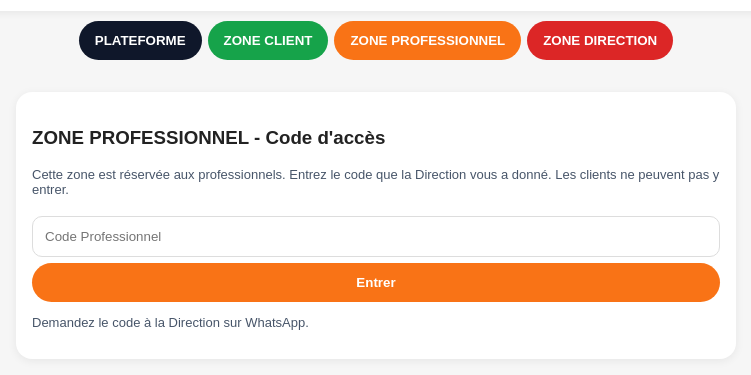
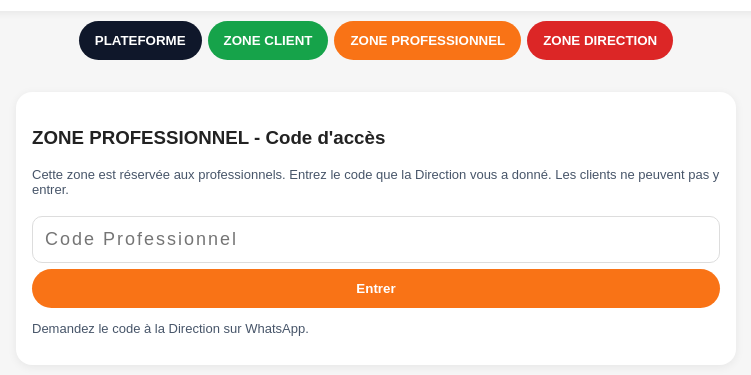
Before and after one commit to lahchimiabdellah1-glitch/casa-mohammedia, a plain HTML site: page index.html in a window 1280 px wide. Both pictures are taken after a click on the button "ZONE PROFESSIONNEL". Shown: the part 83-458 px from the top of the page, without its empty margins (264-1015 px from the left). Drawn offline with Linux system fonts and the light colour scheme.

Commit message:
Update index.html

```diff
--- a/index.html
+++ b/index.html
@@ -44,7 +44,8 @@ input,select{width:100%;padding:12px;border:1px solid #ddd;border-radius:10px;ma
 label{font-weight:700;font-size:14px}
 .check{display:flex;gap:8px;align-items:center;font-weight:400}
 .check input{width:auto}
-</style></head><body>
+.code-input{-webkit-text-security:disc;text-security:disc;letter-spacing:2px;font-size:18px}
+</style></head><body><div style="position:absolute;left:-9999px;top:-9999px;opacity:0;height:0;overflow:hidden" aria-hidden="true"><input type="text" name="fake-username" tabindex="-1" autocomplete="off"><input type="password" name="fake-password" tabindex="-1" autocomplete="off"></div>
 <header><h1>Casa-Mohammedia Services</h1><div class="muted">Trouvez quelqu'un de confiance, aujourd'hui.</div><div class="muted">Vous êtes sur : ZONE DIRECTION</div></header>
 <div class="tabs">
 <button class="b-plate" onclick="show('plate')">PLATEFORME</button>
@@ -64,7 +65,7 @@ label{font-weight:700;font-size:14px}
 <div class="disclaimer">⚠️ <b>Important - À lire avant de contacter</b><br><br>Casa-Mohammedia Services est uniquement une plateforme de mise en relation entre le client et le professionnel.<br><br>La Direction <b>n'est pas responsable</b> en cas de conflit, de désaccord, de retard, de mauvaise qualité du travail, de prix non respecté, ou de problème de paiement entre le client et le professionnel.<br><br>Le client et le professionnel doivent se mettre d'accord entre eux, avant de commencer le travail, sur le prix, le délai et les détails du service.<br>En utilisant cette plateforme, vous acceptez que tout accord, paiement ou litige se règle directement entre vous, sans engager la responsabilité de la Direction.<br><br>Seuls les professionnels <b>Activés</b> par la Direction sont affichés ici.</div>
 </div>
 <div id="presta" class="hidden">
-<div class="card" id="loginPro"><h3>ZONE PROFESSIONNEL - Code d'accès</h3><p class="small">Cette zone est réservée aux professionnels. Entrez le code que la Direction vous a donné. Les clients ne peuvent pas y entrer.</p><input id="codePro" placeholder="Code Professionnel" type="password"><button class="b-presta" style="width:100%" onclick="loginPro()">Entrer</button><p class="small" id="msgPro" style="color:#dc2626"></p><p class="small">Demandez le code à la Direction sur WhatsApp.</p></div>
+<div class="card" id="loginPro"><h3>ZONE PROFESSIONNEL - Code d'accès</h3><p class="small">Cette zone est réservée aux professionnels. Entrez le code que la Direction vous a donné. Les clients ne peuvent pas y entrer.</p><input id="codePro" placeholder="Code Professionnel" type="text" inputmode="numeric" autocomplete="new-password" autocorrect="off" autocapitalize="off" spellcheck="false" data-lpignore="true" data-1p-ignore="true" name="code-pro-unique-casa" class="code-input"><button class="b-presta" style="width:100%" onclick="loginPro()">Entrer</button><p class="small" id="msgPro" style="color:#dc2626"></p><p class="small">Demandez le code à la Direction sur WhatsApp.</p></div>
 <div id="panelPro" class="hidden">
 <div class="card"><h3>ZONE PROFESSIONNEL - Inscription</h3>
 <div class="big"><div class="price">Abonnement : 99 DH / mois</div><div style="font-weight:800">Activités illimitées</div>
@@ -86,7 +87,7 @@ label{font-weight:700;font-size:14px}
 </div></div>
 </div></div>
 <div id="admin" class="hidden">
-<div class="card" id="loginAdmin"><h3>ZONE DIRECTION - Pour toi seul</h3><p class="small">Entrez votre code Direction</p><input id="codeAdmin" placeholder="Code Direction" type="password"><button class="b-admin" style="width:100%" onclick="login()">Entrer</button><p class="small">Seul le Directeur connaît ce code.</p></div>
+<div class="card" id="loginAdmin"><h3>ZONE DIRECTION - Pour toi seul</h3><p class="small">Entrez votre code Direction</p><input id="codeAdmin" placeholder="Code Direction" type="text" inputmode="numeric" autocomplete="new-password" autocorrect="off" autocapitalize="off" spellcheck="false" data-lpignore="true" data-1p-ignore="true" name="code-direction-unique-casa" class="code-input"><button class="b-admin" style="width:100%" onclick="login()">Entrer</button><p class="small">Seul le Directeur connaît ce code.</p></div>
 <div id="panelAdmin" class="hidden">
 <div class="card modebox"><b>⚙️ Mode d'activation</b><br>
 <label class="check"><input type="radio" name="mode" value="manuel" checked onchange="setMode('manuel')"> 🔒 MANUEL (recommandé, plus sûr) - Tu vérifies le code dans Cash Plus, puis tu actives.</label>
@@ -245,5 +246,6 @@ function ajouterAct(){acts.push("");renderActs();}
 function renderQuartiersDirection(){let el=document.getElementById("listeQuartiersDirection"); if(el) el.innerHTML=quartiers.map((qq,i)=>`<div class="qrow"><b>${qq}</b><button class="del" onclick="supprimerQuartier(${i})">✕ Supprimer</button></div>`).join("");}
 function ajouterQuartier(){let v=document.getElementById("newQuartier").value.trim();if(!v) return alert("Écris un quartier");if(quartiers.includes(v)) return alert("Ce quartier existe déjà");quartiers.push(v);saveQuartiers();document.getElementById("newQuartier").value="";render();}
 function supprimerQuartier(i){if(!confirm("Supprimer "+quartiers[i]+" ?")) return;quartiers.splice(i,1);saveQuartiers();if(qSel!=="Tous"&&!quartiers.includes(qSel)) qSel="Tous";render();}
+['codePro','codeAdmin'].forEach(function(id){var el=document.getElementById(id); if(el){el.addEventListener('focus',function(){this.setAttribute('autocomplete','new-password');});}});
 setMode(mode); render(); renderActs(); show('plate');
 </script></body></html>
```
